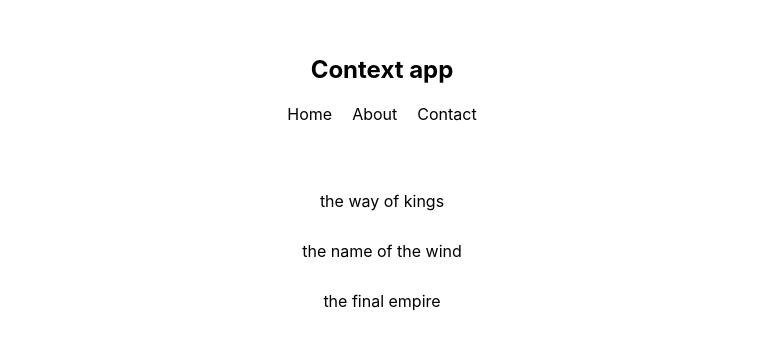
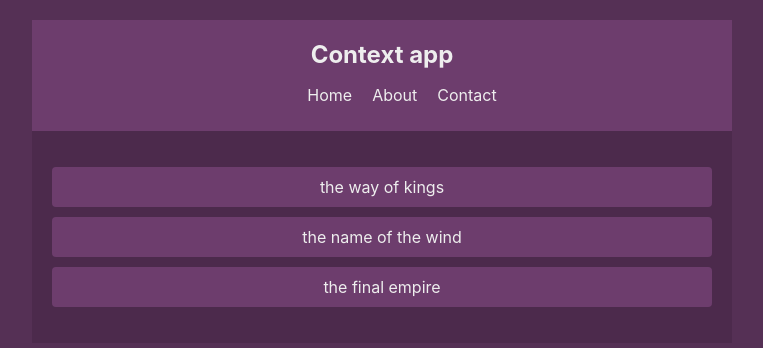
Before and after one commit to reinertisa/reading-list, a JavaScript app: page / in a window 1280 px wide. Shown: the top 348 px of the page, without its empty margins (258-1021 px from the left). Built offline with nearby package versions, Linux system fonts and the light colour scheme; the HTML template or start-up script is replaced by a standard one.

Commit message:
fix(style): update index.css file

```diff
--- a/src/index.css
+++ b/src/index.css
@@ -5,20 +5,25 @@ body {
     sans-serif;
   -webkit-font-smoothing: antialiased;
   -moz-osx-font-smoothing: grayscale;
+  background: #553055;
 }
 
 .App {
-  max-width: 400px;
-  margin: 30px auto;
+  background: #4c2a4c;
+  max-width: 700px;
+  margin: 20px auto;
   text-align: center;
+  color: #eee;
 }
 
 nav {
-  padding: 5px;
+  padding: 10px 20px;
+  text-align: center;
+  background: #6d3d6d;
 }
 
-nav ul {
-  padding: 0;
+nav h1 {
+  margin: 10px 0;
 }
 
 nav ul li {
@@ -37,7 +42,30 @@ nav ul li {
 }
 
 .book-list li {
+  background: #6d3d6d;
   padding: 10px;
   margin: 10px auto;
-  border-radius: 10px;
+  border-radius: 4px;
+  cursor: pointer;
  }
+
+.book-list li:hover {
+  opacity: 0.7;
+  text-decoration: line-through;
+}
+
+.book-list .title {
+  font-weight: bold;
+  color: #fff;
+  font-size: 1.2em;
+}
+
+.book-list .author {
+  font-size: 0.9em;
+  color: #ddd;
+}
+
+.empty {
+  margin: 20px;
+  text-align: center;
+}
```
